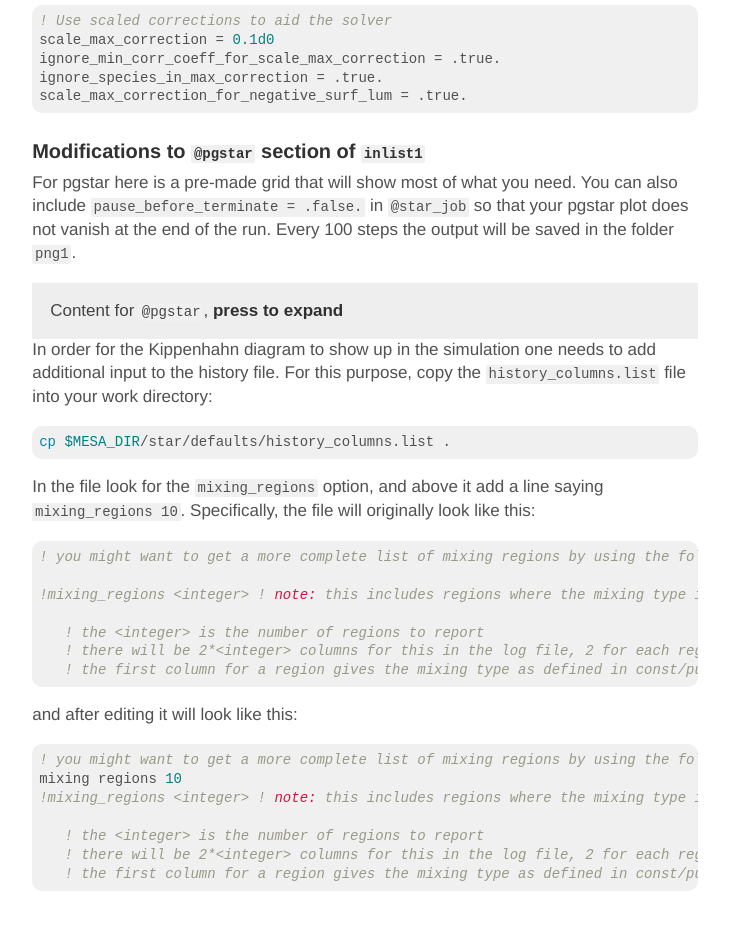
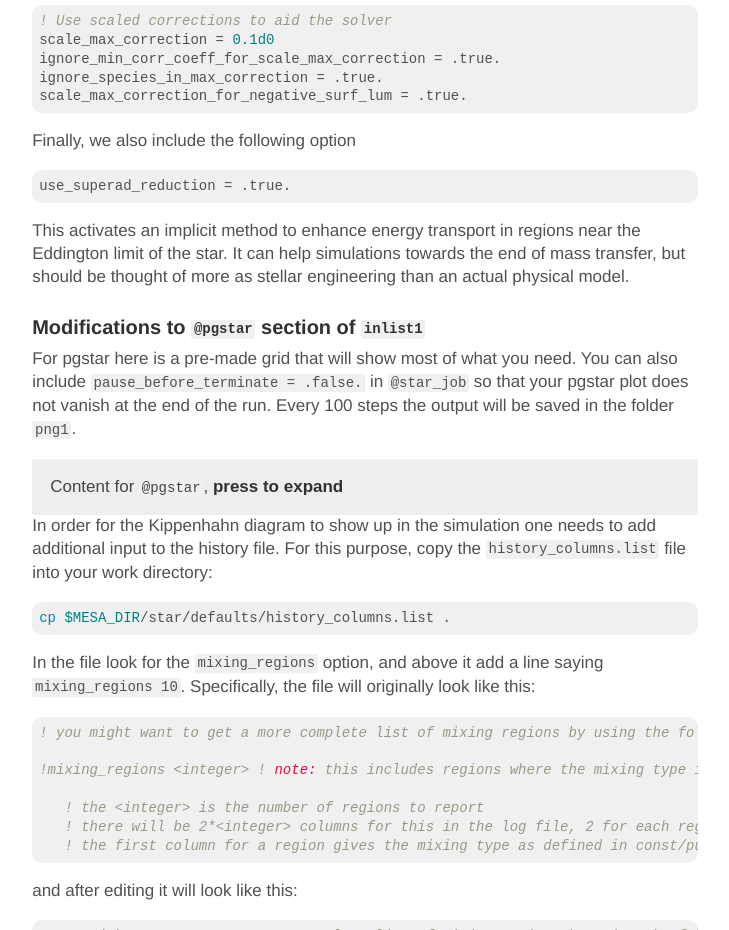
Before and after one commit to orlox/mesa2022_hmxb, a plain HTML site: page minilab1/index.html in a window 1280 px wide. Shown: the part 8520-9450 px from the top of the page, without its empty margins (284-1013 px from the left). Drawn offline with Linux system fonts and the light colour scheme.

Commit message:
Deploying to gh-pages from  @ fa316c0860430773c6ced8c9578149f9e30acb3f 🚀

```diff
--- a/minilab1/index.html
+++ b/minilab1/index.html
@@ -185,6 +185,9 @@ scale_max_correction = <span class=hljs-number >0.1d0</span>
 ignore_min_corr_coeff_for_scale_max_correction = .true.
 ignore_species_in_max_correction = .true.
 scale_max_correction_for_negative_surf_lum = .true.</code></pre>
+<p>Finally, we also include the following option</p>
+<pre><code class="fortran hljs">use_superad_reduction = .true.</code></pre>
+<p>This activates an implicit method to enhance energy transport in regions near the Eddington limit of the star. It can help simulations towards the end of mass transfer, but should be thought of more as stellar engineering than an actual physical model.</p>
 <h3 id=modifications_to_pgstar_section_of_inlist1 ><a href="#modifications_to_pgstar_section_of_inlist1" class=header-anchor >Modifications to <code>@pgstar</code> section of <code>inlist1</code></a></h3>
 <p>For pgstar here is a pre-made grid that will show most of what you need. You can also include <code>pause_before_terminate &#61; .false.</code> in <code>@star_job</code> so that your pgstar plot does not vanish at the end of the run. Every 100 steps the output will be saved in the folder <code>png1</code>.</p>
 <button type=button  class=collapsible >  Content for <code>@pgstar</code>, <strong>press to expand</strong> </button><div class=collapsiblecontent >  </p>
```
Also changed, not shown: assets/index/code/output/roche.svg.
